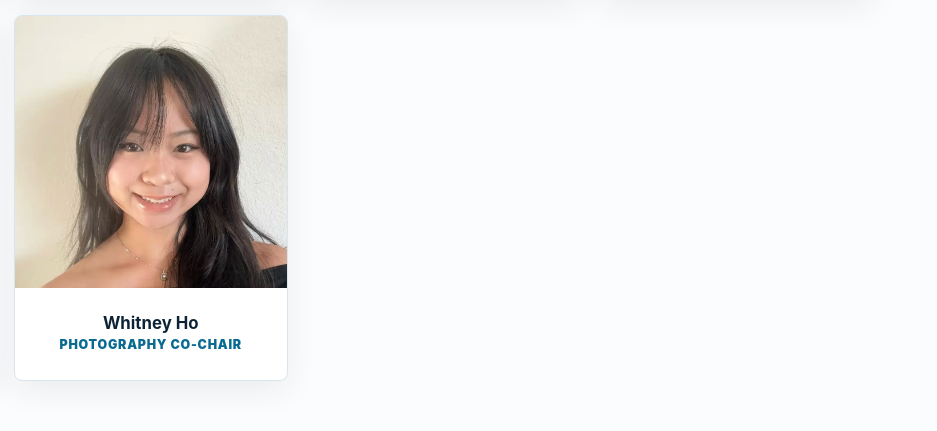
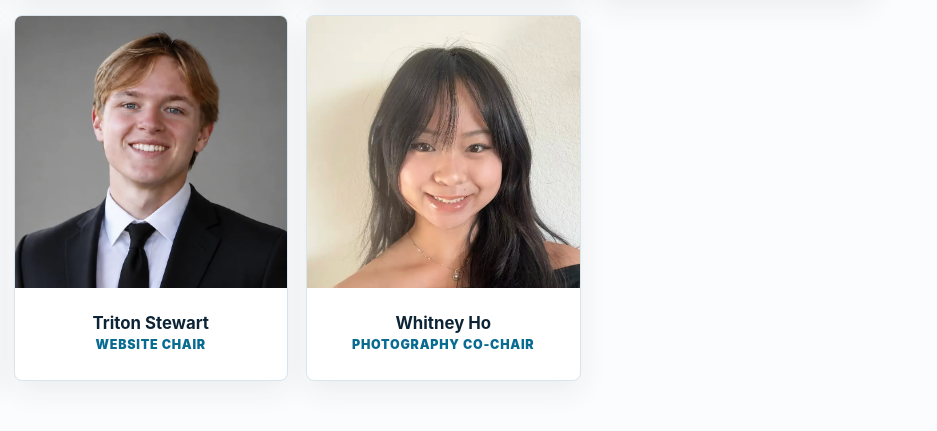
Before and after one commit to scholarssocietyucsd/scholars-society-ucsd, a plain HTML site: page meet-the-board.html in a window 1280 px wide. Shown: the part 1714-2145 px from the top of the page, 343-1280 px from the left. Drawn offline with Linux system fonts and the light colour scheme.

Commit message:
Add Triton Stewart as Website Chair
Co-Authored-By: Claude Opus 5.5 <noreply@anthropic.com>

```diff
--- a/meet-the-board.html
+++ b/meet-the-board.html
@@ -134,6 +134,13 @@
               </div>
             </article>
             <article>
+              <img src="assets/board/triton-stewart.webp" alt="Triton Stewart" loading="lazy" decoding="async">
+              <div>
+                <h3>Triton Stewart</h3>
+                <p>Website Chair</p>
+              </div>
+            </article>
+            <article>
               <figure class="whitney-portrait">
                 <img src="assets/board/whitney-ho.webp" alt="Whitney Ho" loading="lazy" decoding="async">
               </figure>
```
Also changed, not shown: assets/board/triton-stewart.webp (added).
